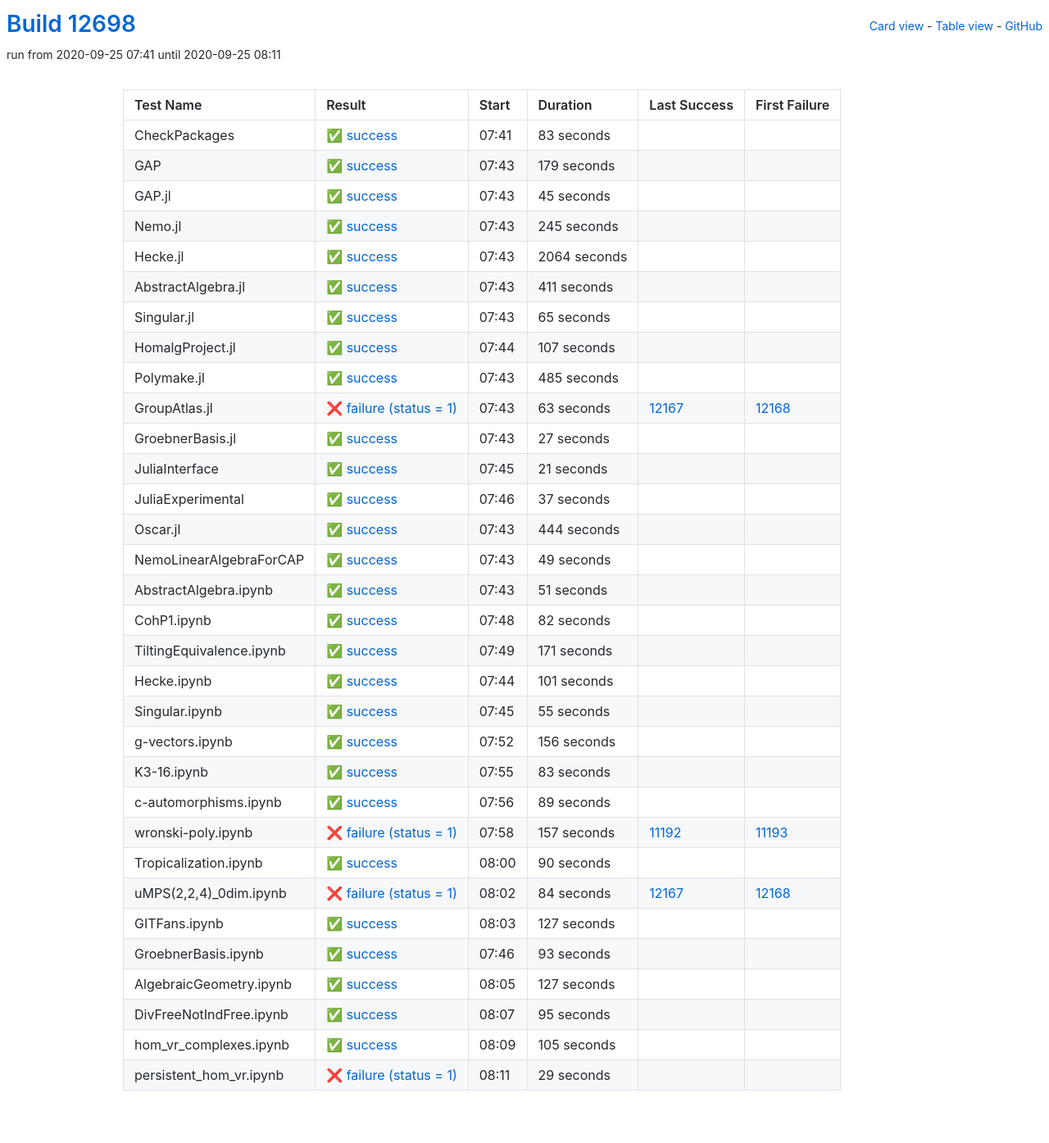
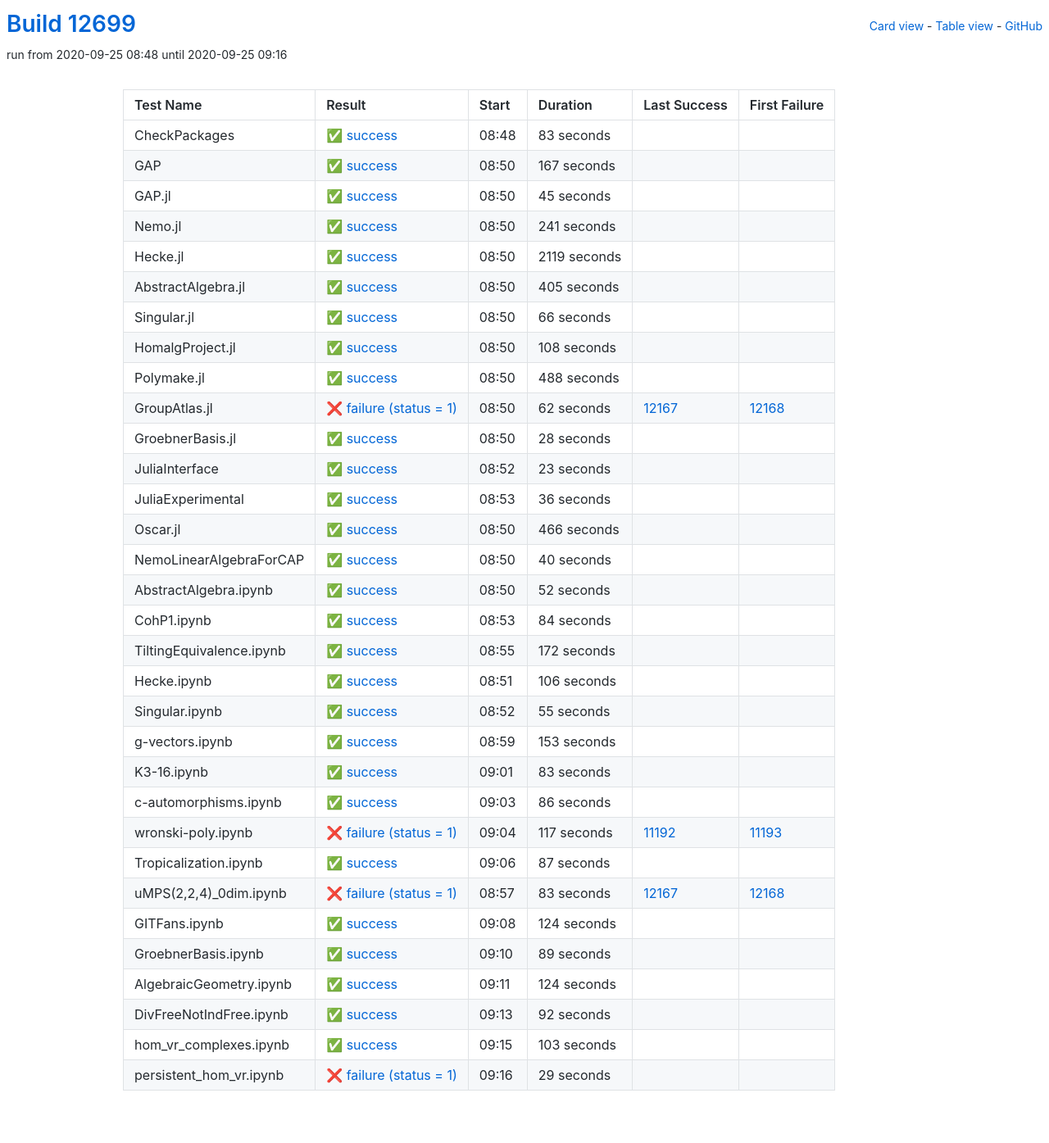
Before and after one commit to oscar-system/oscar-ci-status, a Jekyll site: the page built from table.html, in a window 1280 px wide. Shown: the whole page at 82% size. Built offline with Jekyll 4.4.1, drawn with Linux system fonts in a browser that asks for light colours.

Commit message:
Build #12699

```diff
--- a/_data/ci.yml
+++ b/_data/ci.yml
@@ -1,6 +1,6 @@
 ---
-build: 12698
-build_url: https://oscarci.mathematik.uni-kl.de/job/oscar/12698/
+build: 12699
+build_url: https://oscarci.mathematik.uni-kl.de/job/oscar/12699/
 job: oscar
 organization: oscar-system
 repo: oscar-ci-status
@@ -8,8 +8,8 @@ repourl: https://github.com/oscar-system/oscar-ci-status
 tests:
 - name: CheckPackages
   id: checkpackages
-  log: https://oscarci.mathematik.uni-kl.de/job/oscar/12698/artifact/logs/build-12698/CheckPackages.log
-  start: 2020-09-25 07:41
+  log: https://oscarci.mathematik.uni-kl.de/job/oscar/12699/artifact/logs/build-12699/CheckPackages.log
+  start: 2020-09-25 08:48
   success: true
   exitcode: 0
   status: success
@@ -20,20 +20,20 @@ tests:
   first_failure_url:
 - name: GAP
   id: gap
-  log: https://oscarci.mathematik.uni-kl.de/job/oscar/12698/artifact/logs/build-12698/GAP.log
-  start: 2020-09-25 07:43
+  log: https://oscarci.mathematik.uni-kl.de/job/oscar/12699/artifact/logs/build-12699/GAP.log
+  start: 2020-09-25 08:50
   success: true
   exitcode: 0
   status: success
-  duration: 179
+  duration: 167
   last_success: false
   last_success_url:
   first_failure: false
   first_failure_url:
 - name: GAP.jl
   id: gap-jl
-  log: https://oscarci.mathematik.uni-kl.de/job/oscar/12698/artifact/logs/build-12698/GAP.jl.log
-  start: 2020-09-25 07:43
+  log: https://oscarci.mathematik.uni-kl.de/job/oscar/12699/artifact/logs/build-12699/GAP.jl.log
+  start: 2020-09-25 08:50
   success: true
   exitcode: 0
   status: success
@@ -44,200 +44,200 @@ tests:
   first_failure_url:
 - name: Nemo.jl
   id: nemo-jl
-  log: https://oscarci.mathematik.uni-kl.de/job/oscar/12698/artifact/logs/build-12698/Nemo.jl.log
-  start: 2020-09-25 07:43
+  log: https://oscarci.mathematik.uni-kl.de/job/oscar/12699/artifact/logs/build-12699/Nemo.jl.log
+  start: 2020-09-25 08:50
   success: true
   exitcode: 0
   status: success
-  duration: 245
+  duration: 241
   last_success: false
   last_success_url:
   first_failure: false
   first_failure_url:
 - name: Hecke.jl
   id: hecke-jl
-  log: https://oscarci.mathematik.uni-kl.de/job/oscar/12698/artifact/logs/build-12698/Hecke.jl.log
-  start: 2020-09-25 07:43
+  log: https://oscarci.mathematik.uni-kl.de/job/oscar/12699/artifact/logs/build-12699/Hecke.jl.log
+  start: 2020-09-25 08:50
   success: true
   exitcode: 0
   status: success
-  duration: 2064
+  duration: 2119
   last_success: false
   last_success_url:
   first_failure: false
   first_failure_url:
 - name: AbstractAlgebra.jl
   id: abstractalgebra-jl
-  log: https://oscarci.mathematik.uni-kl.de/job/oscar/12698/artifact/logs/build-12698/AbstractAlgebra.jl.log
-  start: 2020-09-25 07:43
+  log: https://oscarci.mathematik.uni-kl.de/job/oscar/12699/artifact/logs/build-12699/AbstractAlgebra.jl.log
+  start: 2020-09-25 08:50
   success: true
   exitcode: 0
   status: success
-  duration: 411
+  duration: 405
   last_success: false
   last_success_url:
   first_failure: false
   first_failure_url:
 - name: Singular.jl
   id: singular-jl
-  log: https://oscarci.mathematik.uni-kl.de/job/oscar/12698/artifact/logs/build-12698/Singular.jl.log
-  start: 2020-09-25 07:43
+  log: https://oscarci.mathematik.uni-kl.de/job/oscar/12699/artifact/logs/build-12699/Singular.jl.log
+  start: 2020-09-25 08:50
   success: true
   exitcode: 0
   status: success
-  duration: 65
+  duration: 66
   last_success: false
   last_success_url:
   first_failure: false
   first_failure_url:
 - name: HomalgProject.jl
   id: homalgproject-jl
-  log: https://oscarci.mathematik.uni-kl.de/job/oscar/12698/artifact/logs/build-12698/HomalgProject.jl.log
-  start: 2020-09-25 07:44
+  log: https://oscarci.mathematik.uni-kl.de/job/oscar/12699/artifact/logs/build-12699/HomalgProject.jl.log
+  start: 2020-09-25 08:50
   success: true
   exitcode: 0
   status: success
-  duration: 107
+  duration: 108
   last_success: false
   last_success_url:
   first_failure: false
   first_failure_url:
 - name: Polymake.jl
   id: polymake-jl
-  log: https://oscarci.mathematik.uni-kl.de/job/oscar/12698/artifact/logs/build-12698/Polymake.jl.log
-  start: 2020-09-25 07:43
+  log: https://oscarci.mathematik.uni-kl.de/job/oscar/12699/artifact/logs/build-12699/Polymake.jl.log
+  start: 2020-09-25 08:50
   success: true
   exitcode: 0
   status: success
-  duration: 485
+  duration: 488
   last_success: false
   last_success_url:
   first_failure: false
   first_failure_url:
 - name: GroupAtlas.jl
   id: groupatlas-jl
-  log: https://oscarci.mathematik.uni-kl.de/job/oscar/12698/artifact/logs/build-12698/GroupAtlas.jl.log
-  start: 2020-09-25 07:43
+  log: https://oscarci.mathematik.uni-kl.de/job/oscar/12699/artifact/logs/build-12699/GroupAtlas.jl.log
+  start: 2020-09-25 08:50
   success: false
   exitcode: 1
   status: failure
-  duration: 63
+  duration: 62
   last_success: 12167
   last_success_url: https://oscarci.mathematik.uni-kl.de/job/oscar/12167/
   first_failure: 12168
   first_failure_url: https://oscarci.mathematik.uni-kl.de/job/oscar/12168/
 - name: GroebnerBasis.jl
   id: groebnerbasis-jl
-  log: https://oscarci.mathematik.uni-kl.de/job/oscar/12698/artifact/logs/build-12698/GroebnerBasis.jl.log
-  start: 2020-09-25 07:43
+  log: https://oscarci.mathematik.uni-kl.de/job/oscar/12699/artifact/logs/build-12699/GroebnerBasis.jl.log
+  start: 2020-09-25 08:50
   success: true
   exitcode: 0
   status: success
-  duration: 27
+  duration: 28
   last_success: false
   last_success_url:
   first_failure: false
   first_failure_url:
 - name: JuliaInterface
   id: juliainterface
-  log: https://oscarci.mathematik.uni-kl.de/job/oscar/12698/artifact/logs/build-12698/JuliaInterface.log
-  start: 2020-09-25 07:45
+  log: https://oscarci.mathematik.uni-kl.de/job/oscar/12699/artifact/logs/build-12699/JuliaInterface.log
+  start: 2020-09-25 08:52
   success: true
   exitcode: 0
   status: success
-  duration: 21
+  duration: 23
   last_success: false
   last_success_url:
   first_failure: false
   first_failure_url:
 - name: JuliaExperimental
   id: juliaexperimental
-  log: https://oscarci.mathematik.uni-kl.de/job/oscar/12698/artifact/logs/build-12698/JuliaExperimental.log
-  start: 2020-09-25 07:46
+  log: https://oscarci.mathematik.uni-kl.de/job/oscar/12699/artifact/logs/build-12699/JuliaExperimental.log
+  start: 2020-09-25 08:53
   success: true
   exitcode: 0
   status: success
-  duration: 37
+  duration: 36
   last_success: false
   last_success_url:
   first_failure: false
   first_failure_url:
 - name: Oscar.jl
   id: oscar-jl
-  log: https://oscarci.mathematik.uni-kl.de/job/oscar/12698/artifact/logs/build-12698/Oscar.jl.log
-  start: 2020-09-25 07:43
+  log: https://oscarci.mathematik.uni-kl.de/job/oscar/12699/artifact/logs/build-12699/Oscar.jl.log
+  start: 2020-09-25 08:50
   success: true
   exitcode: 0
   status: success
-  duration: 444
+  duration: 466
   last_success: false
   last_success_url:
   first_failure: false
   first_failure_url:
 - name: NemoLinearAlgebraForCAP
   id: nemolinearalgebraforcap
-  log: https://oscarci.mathematik.uni-kl.de/job/oscar/12698/artifact/logs/build-12698/NemoLinearAlgebraForCAP.log
-  start: 2020-09-25 07:43
+  log: https://oscarci.mathematik.uni-kl.de/job/oscar/12699/artifact/logs/build-12699/NemoLinearAlgebraForCAP.log
+  start: 2020-09-25 08:50
   success: true
   exitcode: 0
   status: success
-  duration: 49
+  duration: 40
   last_success: false
   last_success_url:
   first_failure: false
   first_failure_url:
 - name: AbstractAlgebra.ipynb
   id: abstractalgebra-ipynb
-  log: https://oscarci.mathematik.uni-kl.de/job/oscar/12698/artifact/logs/build-12698/AbstractAlgebra.ipynb.log
-  start: 2020-09-25 07:43
+  log: https://oscarci.mathematik.uni-kl.de/job/oscar/12699/artifact/logs/build-12699/AbstractAlgebra.ipynb.log
+  start: 2020-09-25 08:50
   success: true
   exitcode: 0
   status: success
-  duration: 51
+  duration: 52
   last_success: false
   last_success_url:
   first_failure: false
   first_failure_url:
 - name: CohP1.ipynb
   id: cohp1-ipynb
-  log: https://oscarci.mathematik.uni-kl.de/job/oscar/12698/artifact/logs/build-12698/CohP1.ipynb.log
-  start: 2020-09-25 07:48
+  log: https://oscarci.mathematik.uni-kl.de/job/oscar/12699/artifact/logs/build-12699/CohP1.ipynb.log
+  start: 2020-09-25 08:53
   success: true
   exitcode: 0
   status: success
-  duration: 82
+  duration: 84
   last_success: false
   last_success_url:
   first_failure: false
   first_failure_url:
 - name: TiltingEquivalence.ipynb
   id: tiltingequivalence-ipynb
-  log: https://oscarci.mathematik.uni-kl.de/job/oscar/12698/artifact/logs/build-12698/TiltingEquivalence.ipynb.log
-  start: 2020-09-25 07:49
+  log: https://oscarci.mathematik.uni-kl.de/job/oscar/12699/artifact/logs/build-12699/TiltingEquivalence.ipynb.log
+  start: 2020-09-25 08:55
   success: true
   exitcode: 0
   status: success
-  duration: 171
+  duration: 172
   last_success: false
   last_success_url:
   first_failure: false
   first_failure_url:
 - name: Hecke.ipynb
   id: hecke-ipynb
-  log: https://oscarci.mathematik.uni-kl.de/job/oscar/12698/artifact/logs/build-12698/Hecke.ipynb.log
-  start: 2020-09-25 07:44
+  log: https://oscarci.mathematik.uni-kl.de/job/oscar/12699/artifact/logs/build-12699/Hecke.ipynb.log
+  start: 2020-09-25 08:51
   success: true
   exitcode: 0
   status: success
-  duration: 101
+  duration: 106
   last_success: false
   last_success_url:
   first_failure: false
   first_failure_url:
 - name: Singular.ipynb
   id: singular-ipynb
-  log: https://oscarci.mathematik.uni-kl.de/job/oscar/12698/artifact/logs/build-12698/Singular.ipynb.log
-  start: 2020-09-25 07:45
+  log: https://oscarci.mathematik.uni-kl.de/job/oscar/12699/artifact/logs/build-12699/Singular.ipynb.log
+  start: 2020-09-25 08:52
   success: true
   exitcode: 0
   status: success
@@ -248,20 +248,20 @@ tests:
   first_failure_url:
 - name: g-vectors.ipynb
   id: g-vectors-ipynb
-  log: https://oscarci.mathematik.uni-kl.de/job/oscar/12698/artifact/logs/build-12698/g-vectors.ipynb.log
-  start: 2020-09-25 07:52
+  log: https://oscarci.mathematik.uni-kl.de/job/oscar/12699/artifact/logs/build-12699/g-vectors.ipynb.log
+  start: 2020-09-25 08:59
   success: true
   exitcode: 0
   status: success
-  duration: 156
+  duration: 153
   last_success: false
   last_success_url:
   first_failure: false
   first_failure_url:
 - name: K3-16.ipynb
   id: k3-16-ipynb
-  log: https://oscarci.mathematik.uni-kl.de/job/oscar/12698/artifact/logs/build-12698/K3-16.ipynb.log
-  start: 2020-09-25 07:55
+  log: https://oscarci.mathematik.uni-kl.de/job/oscar/12699/artifact/logs/build-12699/K3-16.ipynb.log
+  start: 2020-09-25 09:01
   success: true
   exitcode: 0
   status: success
@@ -272,8 +272,68 @@ tests:
   first_failure_url:
 - name: c-automorphisms.ipynb
   id: c-automorphisms-ipynb
-  log: https://oscarci.mathematik.uni-kl.de/job/oscar/12698/artifact/logs/build-12698/c-automorphisms.ipynb.log
-  start: 2020-09-25 07:56
+  log: https://oscarci.mathematik.uni-kl.de/job/oscar/12699/artifact/logs/build-12699/c-automorphisms.ipynb.log
+  start: 2020-09-25 09:03
+  success: true
+  exitcode: 0
+  status: success
+  duration: 86
+  last_success: false
+  last_success_url:
+  first_failure: false
+  first_failure_url:
+- name: wronski-poly.ipynb
+  id: wronski-poly-ipynb
+  log: https://oscarci.mathematik.uni-kl.de/job/oscar/12699/artifact/logs/build-12699/wronski-poly.ipynb.log
+  start: 2020-09-25 09:04
+  success: false
+  exitcode: 1
+  status: failure
+  duration: 117
+  last_success: 11192
+  last_success_url: https://oscarci.mathematik.uni-kl.de/job/oscar/11192/
+  first_failure: 11193
+  first_failure_url: https://oscarci.mathematik.uni-kl.de/job/oscar/11193/
+- name: Tropicalization.ipynb
+  id: tropicalization-ipynb
+  log: https://oscarci.mathematik.uni-kl.de/job/oscar/12699/artifact/logs/build-12699/Tropicalization.ipynb.log
+  start: 2020-09-25 09:06
+  success: true
+  exitcode: 0
+  status: success
+  duration: 87
+  last_success: false
+  last_success_url:
+  first_failure: false
+  first_failure_url:
+- name: uMPS(2,2,4)_0dim.ipynb
+  id: umps-2-2-4-0dim-ipynb
+  log: https://oscarci.mathematik.uni-kl.de/job/oscar/12699/artifact/logs/build-12699/uMPS-2-2-4-_0dim.ipynb.log
+  start: 2020-09-25 08:57
+  success: false
+  exitcode: 1
+  status: failure
+  duration: 83
+  last_success: 12167
+  last_success_url: https://oscarci.mathematik.uni-kl.de/job/oscar/12167/
+  first_failure: 12168
+  first_failure_url: https://oscarci.mathematik.uni-kl.de/job/oscar/12168/
+- name: GITFans.ipynb
+  id: gitfans-ipynb
+  log: https://oscarci.mathematik.uni-kl.de/job/oscar/12699/artifact/logs/build-12699/GITFans.ipynb.log
+  start: 2020-09-25 09:08
+  success: true
+  exitcode: 0
+  status: success
+  duration: 124
+  last_success: false
+  last_success_url:
+  first_failure: false
+  first_failure_url:
+- name: GroebnerBasis.ipynb
+  id: groebnerbasis-ipynb
+  log: https://oscarci.mathematik.uni-kl.de/job/oscar/12699/artifact/logs/build-12699/GroebnerBasis.ipynb.log
+  start: 2020-09-25 09:10
   success: true
   exitcode: 0
   status: success
@@ -282,106 +342,46 @@ tests:
   last_success_url:
   first_failure: false
   first_failure_url:
-- name: wronski-poly.ipynb
-  id: wronski-poly-ipynb
-  log: https://oscarci.mathematik.uni-kl.de/job/oscar/12698/artifact/logs/build-12698/wronski-poly.ipynb.log
-  start: 2020-09-25 07:58
-  success: false
-  exitcode: 1
-  status: failure
-  duration: 157
-  last_success: 11192
-  last_success_url: https://oscarci.mathematik.uni-kl.de/job/oscar/11192/
-  first_failure: 11193
-  first_failure_url: https://oscarci.mathematik.uni-kl.de/job/oscar/11193/
-- name: Tropicalization.ipynb
-  id: tropicalization-ipynb
-  log: https://oscarci.mathematik.uni-kl.de/job/oscar/12698/artifact/logs/build-12698/Tropicalization.ipynb.log
-  start: 2020-09-25 08:00
+- name: AlgebraicGeometry.ipynb
+  id: algebraicgeometry-ipynb
+  log: https://oscarci.mathematik.uni-kl.de/job/oscar/12699/artifact/logs/build-12699/AlgebraicGeometry.ipynb.log
+  start: 2020-09-25 09:11
   success: true
   exitcode: 0
   status: success
-  duration: 90
-  last_success: false
-  last_success_url:
-  first_failure: false
-  first_failure_url:
-- name: uMPS(2,2,4)_0dim.ipynb
-  id: umps-2-2-4-0dim-ipynb
-  log: https://oscarci.mathematik.uni-kl.de/job/oscar/12698/artifact/logs/build-12698/uMPS-2-2-4-_0dim.ipynb.log
-  start: 2020-09-25 08:02
-  success: false
-  exitcode: 1
-  status: failure
-  duration: 84
-  last_success: 12167
-  last_success_url: https://oscarci.mathematik.uni-kl.de/job/oscar/12167/
-  first_failure: 12168
-  first_failure_url: https://oscarci.mathematik.uni-kl.de/job/oscar/12168/
-- name: GITFans.ipynb
-  id: gitfans-ipynb
-  log: https://oscarci.mathematik.uni-kl.de/job/oscar/12698/artifact/logs/build-12698/GITFans.ipynb.log
-  start: 2020-09-25 08:03
-  success: true
-  exitcode: 0
-  status: success
-  duration: 127
-  last_success: false
-  last_success_url:
-  first_failure: false
-  first_failure_url:
-- name: GroebnerBasis.ipynb
-  id: groebnerbasis-ipynb
-  log: https://oscarci.mathematik.uni-kl.de/job/oscar/12698/artifact/logs/build-12698/GroebnerBasis.ipynb.log
-  start: 2020-09-25 07:46
-  success: true
-  exitcode: 0
-  status: success
-  duration: 93
-  last_success: false
-  last_success_url:
-  first_failure: false
-  first_failure_url:
-- name: AlgebraicGeometry.ipynb
-  id: algebraicgeometry-ipynb
-  log: https://oscarci.mathematik.uni-kl.de/job/oscar/12698/artifact/logs/build-12698/AlgebraicGeometry.ipynb.log
-  start: 2020-09-25 08:05
-  success: true
-  exitcode: 0
-  status: success
-  duration: 127
+  duration: 124
   last_success: false
   last_success_url:
   first_failure: false
   first_failure_url:
 - name: DivFreeNotIndFree.ipynb
   id: divfreenotindfree-ipynb
-  log: https://oscarci.mathematik.uni-kl.de/job/oscar/12698/artifact/logs/build-12698/DivFreeNotIndFree.ipynb.log
-  start: 2020-09-25 08:07
+  log: https://oscarci.mathematik.uni-kl.de/job/oscar/12699/artifact/logs/build-12699/DivFreeNotIndFree.ipynb.log
+  start: 2020-09-25 09:13
   success: true
   exitcode: 0
   status: success
-  duration: 95
+  duration: 92
   last_success: false
   last_success_url:
   first_failure: false
   first_failure_url:
 - name: hom_vr_complexes.ipynb
   id: hom-vr-complexes-ipynb
-  log: https://oscarci.mathematik.uni-kl.de/job/oscar/12698/artifact/logs/build-12698/hom_vr_complexes.ipynb.log
-  start: 2020-09-25 08:09
+  log: https://oscarci.mathematik.uni-kl.de/job/oscar/12699/artifact/logs/build-12699/hom_vr_complexes.ipynb.log
+  start: 2020-09-25 09:15
   success: true
   exitcode: 0
   status: success
-  duration: 105
+  duration: 103
   last_success: false
   last_success_url:
   first_failure: false
   first_failure_url:
 - name: persistent_hom_vr.ipynb
   id: persistent-hom-vr-ipynb
-  log: https://oscarci.mathematik.uni-kl.de/job/oscar/12698/artifact/logs/build-12698/persistent_hom_vr.ipynb.log
-  start: 2020-09-25 08:11
+  log: https://oscarci.mathematik.uni-kl.de/job/oscar/12699/artifact/logs/build-12699/persistent_hom_vr.ipynb.log
+  start: 2020-09-25 09:16
   success: false
   exitcode: 1
   status: failure
```
Also changed, not shown: README.md.
